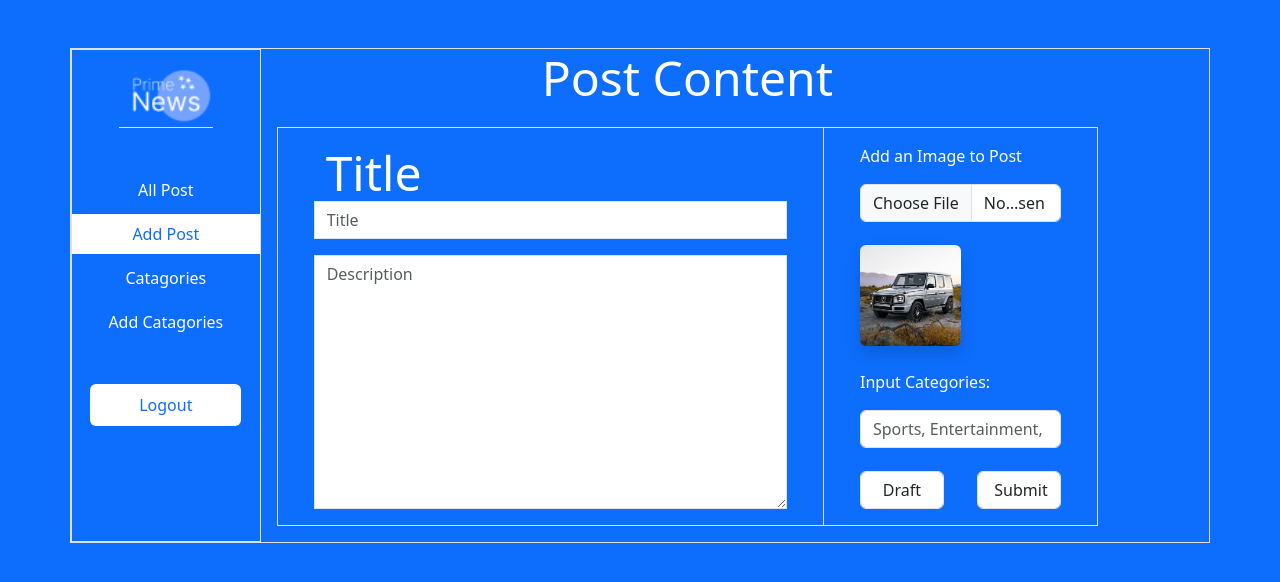
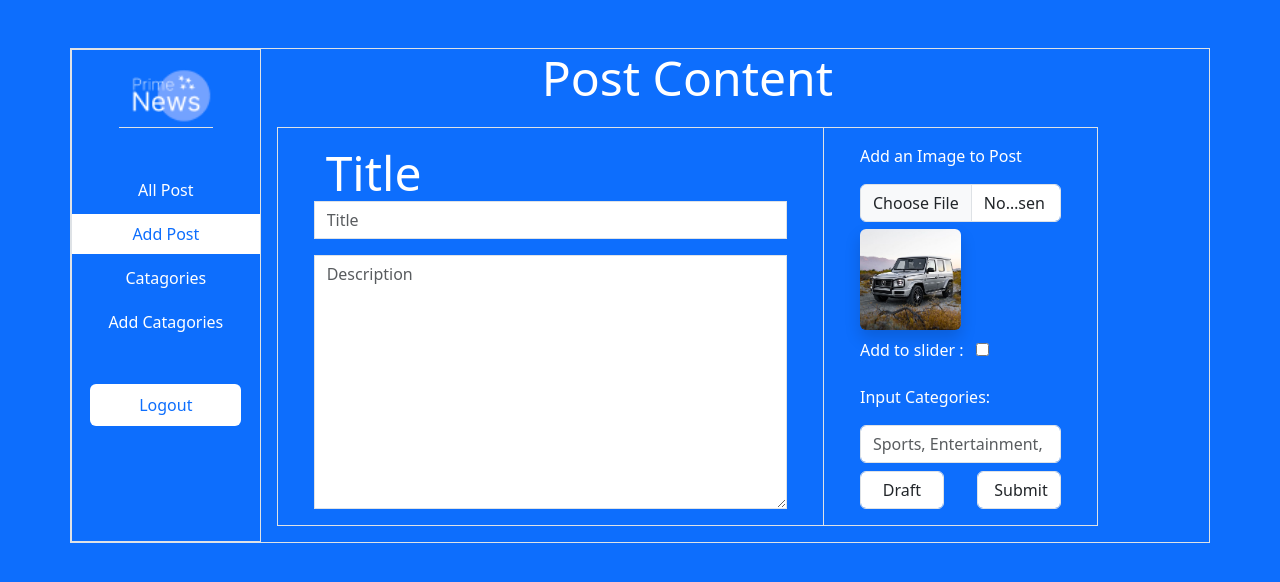
Before and after one commit to chinedugabriel/Blog-Post, a PHP site: page /pages/add_post.php in a window 1280 px wide. Shown: the top 582 px of the page. Run offline with PHP 8.4, Linux system fonts and the light colour scheme.

Commit message:
feature: added an input check box for the slider

```diff
--- a/pages/add_post.php
+++ b/pages/add_post.php
@@ -83,8 +83,18 @@
                                     <input type="file" class="form-control" name="upload-img" id="upload-img">
                                 </div>
                                 <div class="row ">
-                                    <!-- img should display when the user uploads an image -->
-                                    <img src="../src/img/259609483_10159616963876670_8003904271829121769_n.jpg" class="img-fluid w-50 m-0 p-0 rounded shadow" id="uploaded-img">
+                                    <div class="col-sm-12 p-0">
+                                        <!-- img should display when the user uploads an image -->
+                                        <img src="../src/img/259609483_10159616963876670_8003904271829121769_n.jpg" class="img-fluid w-50 m-0 p-0 rounded shadow" id="uploaded-img">
+                                    </div>
+                                </div>
+                                <div class="row ">
+                                    <div class="col-sm-12 p-0">
+                                        <p class="text-white">
+                                            Add to slider : &nbsp;
+                                            <input type="checkbox" name="slider" id="">
+                                        </p>
+                                    </div>
                                 </div>
                                 <div class="row">
                                     <p class="text-white p-0">
```
